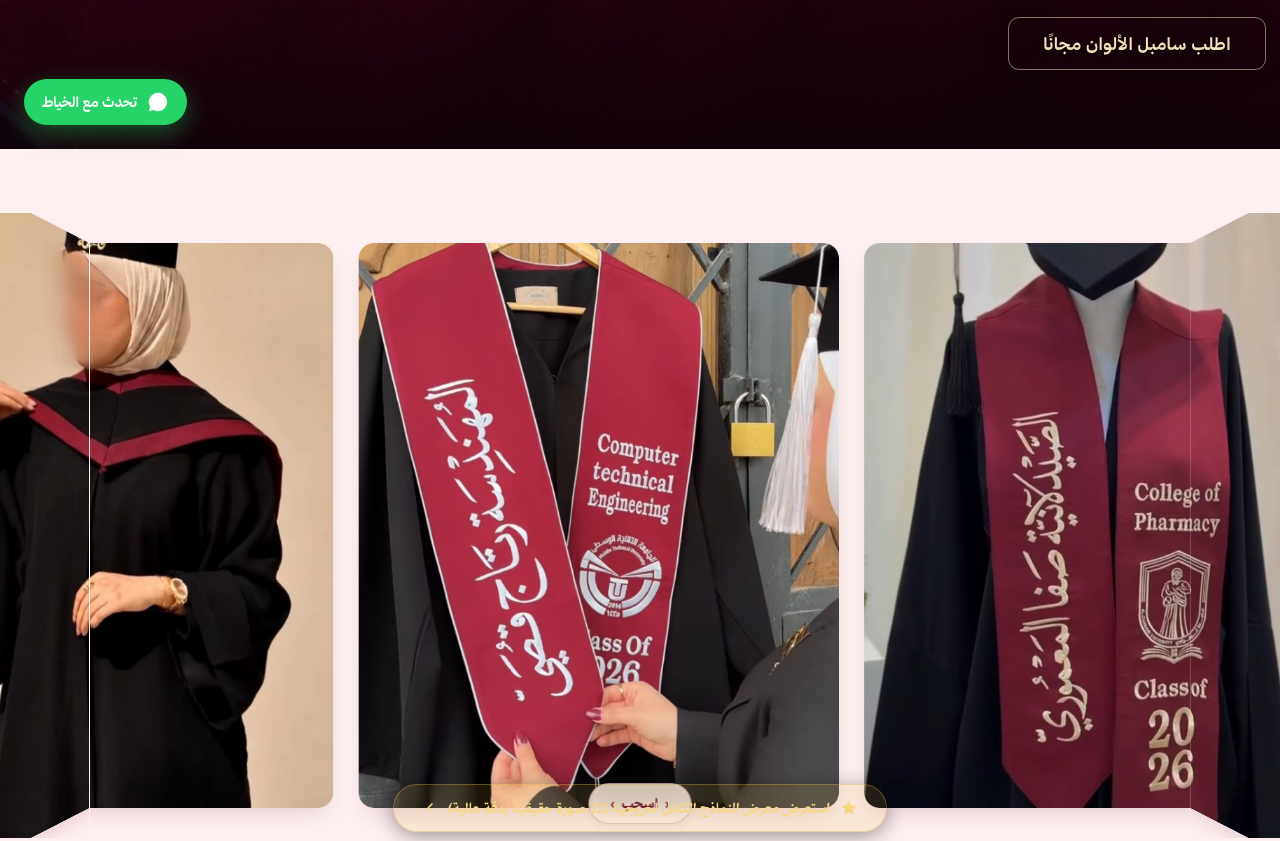
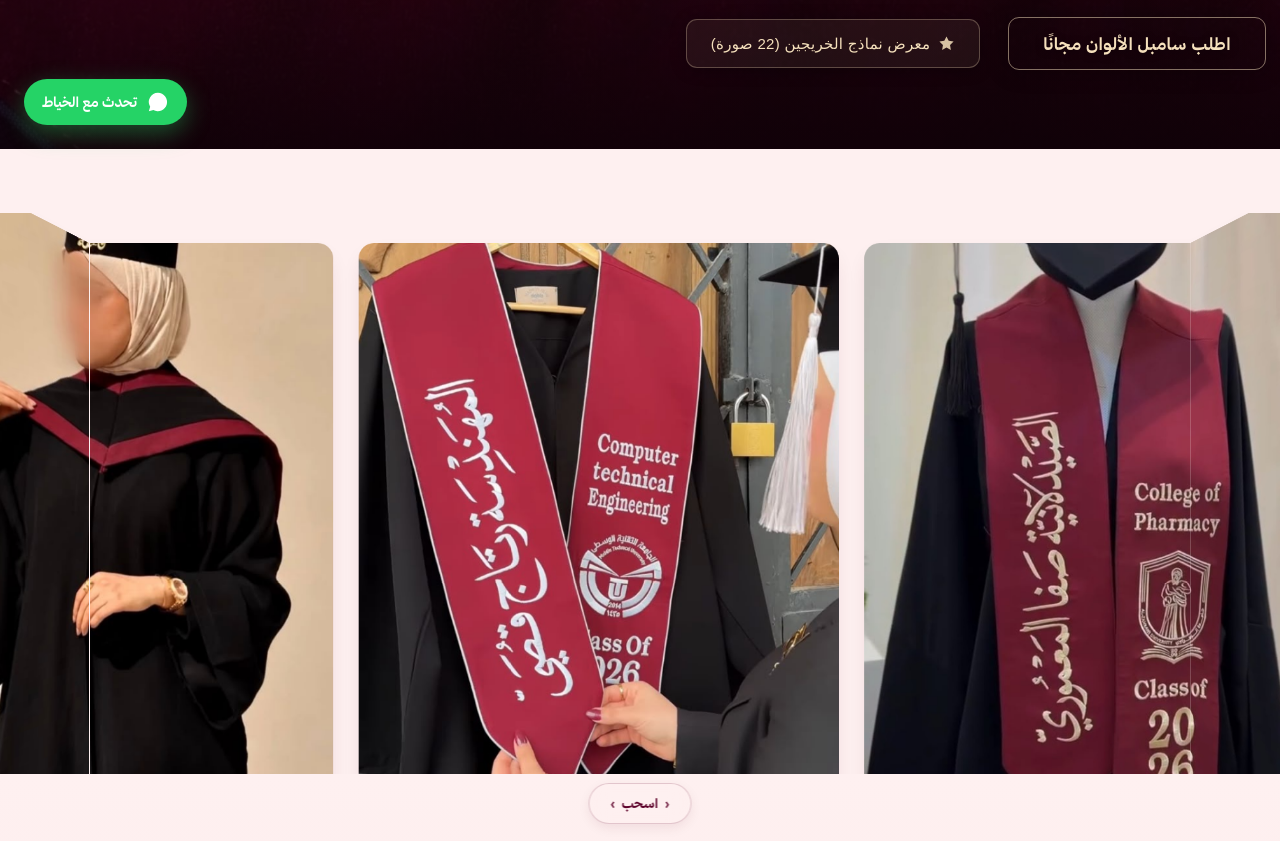
Before and after one commit to ScholarKazim/embroidery-website, a plain HTML site: page index.html in a window 1280 px wide. Shown: the part 651-1492 px from the top of the page. Drawn offline with Linux system fonts and the light colour scheme; a web font is replaced by a local one.

Commit message:
Fix front visualizer scarf realism, remove color artifacts, and relocate models gallery CTA

```diff
--- a/index.html
+++ b/index.html
@@ -228,6 +228,10 @@
       <a href="/class" class="hero-cta hero-cta--primary" data-magnetic="">
         <span class="hero-cta__label">اطلب سامبل الألوان مجانًا</span>
       </a>
+      <a href="/models" class="hero-cta hero-cta--secondary" data-magnetic="">
+        <svg width="17" height="17" viewBox="0 0 24 24" fill="currentColor" style="margin-left:8px; opacity:0.85;"><path d="M12 2l3.09 6.26L22 9.27l-5 4.87 1.18 6.88L12 17.77l-6.18 3.25L7 14.14 2 9.27l6.91-1.01L12 2z"/></svg>
+        <span class="hero-cta__label">معرض نماذج الخريجين (22 صورة)</span>
+      </a>
     </div>
   </div>
 </header>
@@ -252,13 +256,6 @@
   </div>
 </div>
 
-<div style="display: flex; justify-content: center; margin: 10px auto 45px; padding: 0 20px; position: relative; z-index: 10;">
-  <a href="/models" style="display: inline-flex; align-items: center; gap: 10px; background: rgba(212, 175, 55, 0.12); border: 1px solid rgba(212, 175, 55, 0.35); color: #F5D77F; padding: 12px 28px; border-radius: 30px; font-weight: 700; font-size: 14px; text-decoration: none; transition: all 0.3s ease; box-shadow: 0 4px 20px rgba(0,0,0,0.4);" onmouseover="this.style.background='rgba(212,175,55,0.22)'; this.style.transform='translateY(-2px)';" onmouseout="this.style.background='rgba(212,175,55,0.12)'; this.style.transform='translateY(0)';">
-    <svg width="18" height="18" viewBox="0 0 24 24" fill="currentColor"><path d="M12 2l3.09 6.26L22 9.27l-5 4.87 1.18 6.88L12 17.77l-6.18 3.25L7 14.14 2 9.27l6.91-1.01L12 2z"/></svg>
-    <span>استعرض معرض النماذج الكامل لخريجينا (22 صورة حقيقية بدقة عالية)</span>
-    <svg width="16" height="16" viewBox="0 0 24 24" fill="none" stroke="currentColor" stroke-width="2.5" stroke-linecap="round" stroke-linejoin="round"><path d="m15 18-6-6 6-6"/></svg>
-  </a>
-</div>
 
 <!-- ============== SECTION 3 — COLOR VISUALIZER ============== -->
 <section class="visualizer" id="visualizer">
--- a/khamaiq.com/styles_v=p138.css
+++ b/khamaiq.com/styles_v=p138.css
@@ -383,12 +383,9 @@ body::after {
 }
 
 .hero-actions {
-  display: flex; flex-direction: column;
-  /* One confident primary plaque sized to its own content (no longer stretched
-     to a full-width rectangle), with the scarf path demoted to a quiet text
-     link beneath it — a single clear hero action, right-anchored in RTL. */
-  align-items: flex-start;
-  gap: 20px;
+  display: flex; flex-direction: row; flex-wrap: wrap;
+  align-items: center;
+  gap: 14px;
   width: auto; max-width: 100%;
   opacity: 0;
   animation: hero-fade .95s var(--ease-out) both;
@@ -422,10 +419,6 @@ body::after {
   font-weight: 600;
   font-size: 16px;
   letter-spacing: .03em;
-  /* A confident plaque sized to sit right under the slogan: generous padding
-     makes the action read as substantial, while the outline's RIGHT edge stays
-     anchored to the same right guide as the slogan above (the block right-aligns
-     in RTL, so the extra width grows leftward, never past the slogan's edge). */
   padding: 15px 28px;
   background: transparent;
   border: 1px solid rgba(246, 225, 189, .5);
@@ -439,6 +432,24 @@ body::after {
   transform: translateY(-1px);
 }
 .hero-cta--primary:active { transform: translateY(0) scale(.985); }
+
+.hero-cta--secondary {
+  color: #f6e1bd;
+  font-weight: 500;
+  font-size: 15px;
+  letter-spacing: .02em;
+  padding: 15px 24px;
+  background: rgba(246, 225, 189, 0.06);
+  border: 1px solid rgba(246, 225, 189, 0.28);
+  box-shadow: 0 2px 16px rgba(0, 0, 0, 0.3);
+  backdrop-filter: blur(8px);
+}
+.hero-cta--secondary:hover {
+  border-color: rgba(246, 225, 189, 0.7);
+  background: rgba(246, 225, 189, 0.14);
+  transform: translateY(-1px);
+}
+.hero-cta--secondary:active { transform: translateY(0) scale(.985); }
 
 @keyframes hero-fade {
   from { opacity: 0; transform: translateY(8px); }
```
Also changed, not shown: khamaiq.com/assets/images/visualizer-black.jpg, khamaiq.com/assets/images/visualizer-emerald.jpg, khamaiq.com/assets/images/visualizer-mauve.jpg, khamaiq.com/assets/images/visualizer-navy.jpg, khamaiq.com/assets/images/visualizer-purple.jpg, khamaiq.com/assets/images/visualizer-red.jpg, khamaiq.com/assets/images/visualizer-teal.jpg, khamaiq.com/assets/images/visualizer-turquoise.jpg.
